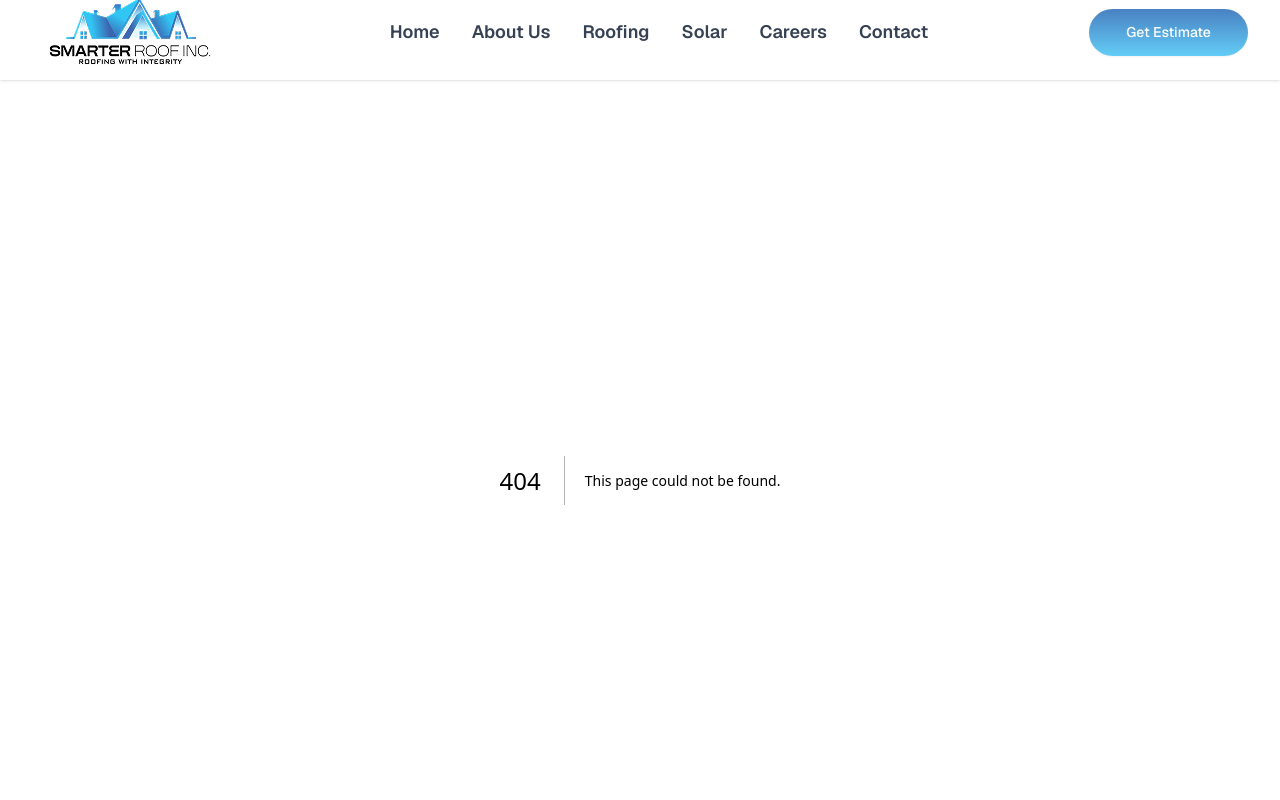
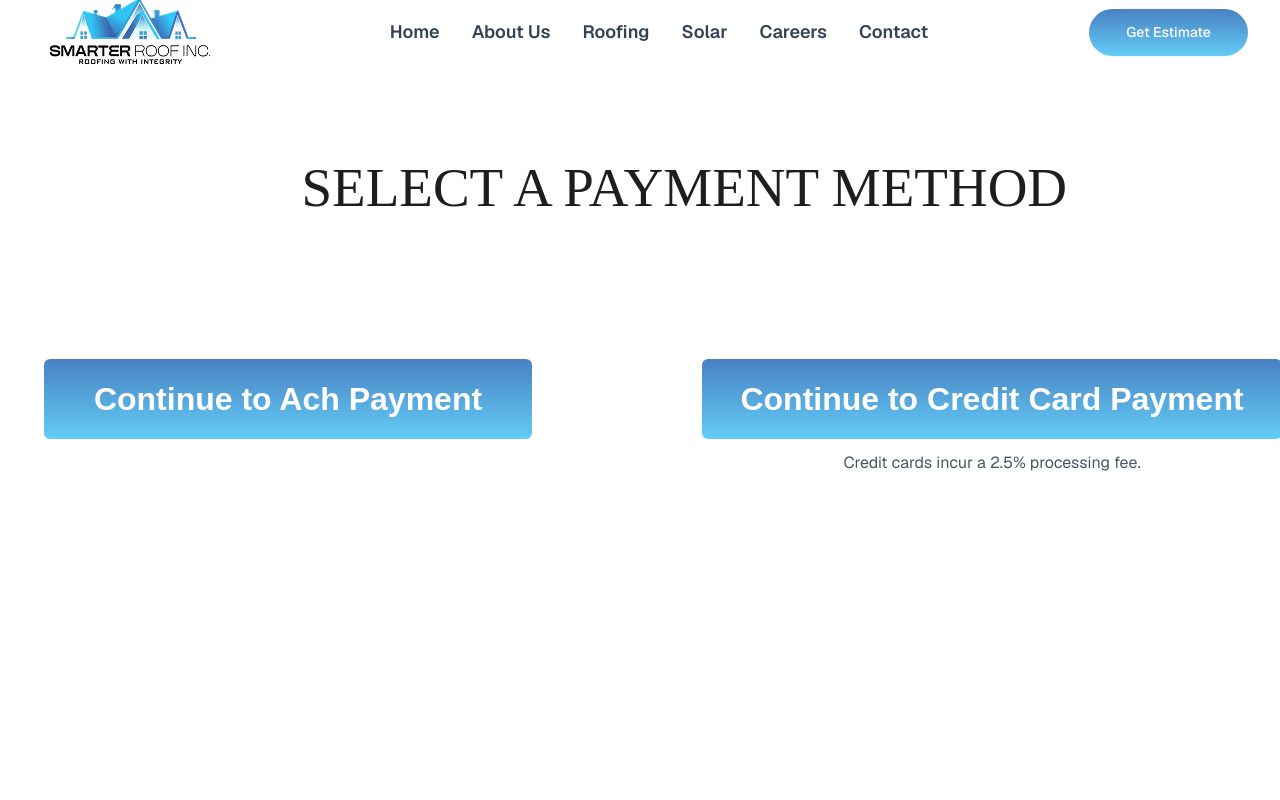
Before and after one commit to Sharjeel-22/roofing-services, a Next.js app: page /payment-selection in a window 1280 px wide. Before the commit this address had no page. Shown: the top 800 px of the page. Built offline with nearby package versions, Linux system fonts and the light colour scheme.

Commit message:
worked on payment selection section

```diff
--- /dev/null
+++ b/app/payment-selection/page.tsx
@@ -0,0 +1,5 @@
+import PaymentSelection from '@/components/PaymentSelection';
+
+export default function PaymentSelectionPage() {
+  return <PaymentSelection />;
+}
--- a/components/Payment/components/payment.tsx
+++ b/components/Payment/components/payment.tsx
@@ -2,8 +2,11 @@
 
 import React, { useState } from 'react';
 import { CheckCircle } from 'lucide-react';
+import { useRouter } from 'next/navigation'; // ✅ For Next.js 13+ App Router
 
 const Payment: React.FC = () => {
+  const router = useRouter();
+
   const [formData, setFormData] = useState({
     fullName: '',
     email: '',
@@ -23,7 +26,9 @@ const Payment: React.FC = () => {
   const handleSubmit = (e: React.FormEvent) => {
     e.preventDefault();
     console.log('Form submitted:', formData);
-    // Handle form submission here
+
+    // ✅ Redirect to payment-selection page
+    router.push('/payment-selection');
   };
 
   return (
@@ -72,7 +77,7 @@ const Payment: React.FC = () => {
         <div className="grid lg:grid-cols-3 gap-8 mt-12 lg:mt-16">
           {/* Form Section */}
           <div className="md:col-span-2">
-            <div className="bg-gray-50 p-6 lg:p-8 rounded-2xl">
+            <form onSubmit={handleSubmit} className="bg-gray-50 p-6 lg:p-8 rounded-2xl">
               <h2 className="text-2xl lg:text-3xl font-bold text-gray-900 mb-6">
                 Payment Details
               </h2>
@@ -132,7 +137,7 @@ const Payment: React.FC = () => {
                       name="paymentAmount"
                       value={formData.paymentAmount}
                       onChange={handleInputChange}
-                      placeholder="Osama"
+                      placeholder="1000"
                       className="w-full px-4 py-3 border border-gray-300 rounded-lg focus:ring-2 focus:ring-blue-500 focus:border-transparent outline-none transition-all"
                     />
                   </div>
@@ -156,7 +161,7 @@ const Payment: React.FC = () => {
                 {/* Submit Button */}
                 <div className="flex justify-end">
                   <button
-                    onClick={handleSubmit}
+                    type="submit"
                     className="w-[235px] h-[40px] text-white font-semibold rounded-[20px] transition-all duration-200 focus:outline-none focus:ring-2 focus:ring-blue-500 focus:ring-offset-2"
                     style={{
                       background: 'linear-gradient(180deg, #4981C2 0%, #63CDF6 100%)',
@@ -171,7 +176,7 @@ const Payment: React.FC = () => {
                   </button>
                 </div>
               </div>
-            </div>
+            </form>
           </div>
 
           {/* Image Section */}
--- /dev/null
+++ b/components/PaymentSelection/components/PaymentSelection.tsx
@@ -0,0 +1,107 @@
+'use client';
+
+import React, { useState } from 'react';
+
+const PaymentSelection: React.FC = () => {
+  const [selectedMethod, setSelectedMethod] = useState<string>('');
+
+  const handlePaymentMethod = (method: string) => {
+    setSelectedMethod(method);
+    console.log(`Selected payment method: ${method}`);
+    // Handle navigation to the selected payment method
+  };
+
+  return (
+    <section className="w-full py-4 sm:py-8 lg:py-20 px-2 sm:px-4 lg:px-8 bg-white min-h-screen">
+      <div className="max-w-6xl mx-auto">
+        {/* Heading */}
+        <div className="text-center mb-8 sm:mb-12 lg:mb-36">
+          <h1
+            className="font-normal mx-auto"
+            style={{
+              width: 'clamp(300px, 90vw, 677px)',
+              height: 'auto',
+              fontFamily: 'Genoa, serif',
+              fontWeight: 400,
+              fontSize: 'clamp(28px, 5vw, 55px)',
+              lineHeight: '100%',
+              letterSpacing: '0%',
+              color: 'rgba(30, 30, 30, 1)',
+              whiteSpace: 'nowrap'
+            }}
+          >
+            SELECT A PAYMENT METHOD
+          </h1>
+        </div>
+
+        {/* Payment Options */}
+        <div className="grid grid-cols-1 lg:grid-cols-2 gap-8 sm:gap-16 lg:gap-64 max-w-7xl mx-auto">
+          {/* ACH Payment Button */}
+          <div className="flex flex-col items-center">
+            <button
+              onClick={() => handlePaymentMethod('ach')}
+              className="transition-all duration-200 hover:shadow-lg hover:scale-105 focus:outline-none focus:ring-4 focus:ring-blue-300"
+              style={{
+                width: 'clamp(280px, 80vw, 488px)',
+                height: 'clamp(60px, 12vw, 80px)',
+                borderRadius: '6px',
+                paddingTop: 'clamp(12px, 2vw, 16px)',
+                paddingRight: 'clamp(20px, 4vw, 36px)',
+                paddingBottom: 'clamp(12px, 2vw, 16px)',
+                paddingLeft: 'clamp(20px, 4vw, 36px)',
+                background: 'linear-gradient(180deg, #4981C2 0%, #63CDF6 100%)',
+                gap: '10px',
+                fontFamily: 'Poppins, sans-serif',
+                fontWeight: 600,
+                fontSize: 'clamp(18px, 3vw, 32px)',
+                lineHeight: '100%',
+                letterSpacing: '0%',
+                color: 'rgba(255, 255, 255, 1)',
+                whiteSpace: 'nowrap',
+                cursor: 'pointer'
+              }}
+            >
+              Continue to Ach Payment
+            </button>
+          </div>
+
+          {/* Credit Card Payment Button */}
+          <div className="flex flex-col items-center">
+            <button
+              onClick={() => handlePaymentMethod('credit-card')}
+              className="transition-all duration-200 hover:shadow-lg hover:scale-105 focus:outline-none focus:ring-4 focus:ring-blue-300 mb-3"
+              style={{
+                width: 'clamp(300px, 85vw, 580px)',
+                height: 'clamp(60px, 12vw, 80px)',
+                borderRadius: '6px',
+                paddingTop: 'clamp(12px, 2vw, 16px)',
+                paddingRight: 'clamp(20px, 4vw, 36px)',
+                paddingBottom: 'clamp(12px, 2vw, 16px)',
+                paddingLeft: 'clamp(20px, 4vw, 36px)',
+                background: 'linear-gradient(180deg, #4981C2 0%, #63CDF6 100%)',
+                gap: '10px',
+                fontFamily: 'Poppins, sans-serif',
+                fontWeight: 600,
+                fontSize: 'clamp(18px, 3vw, 32px)',
+                lineHeight: '100%',
+                letterSpacing: '0%',
+                color: 'rgba(255, 255, 255, 1)',
+                whiteSpace: 'nowrap',
+                cursor: 'pointer'
+              }}
+            >
+              Continue to Credit Card Payment
+            </button>
+
+            {/* Processing Fee Notice */}
+            <p className="text-gray-600 text-xs sm:text-sm lg:text-base text-center max-w-xs px-2">
+              Credit cards incur a 2.5% processing fee.
+            </p>
+          </div>
+        </div>
+      </div>
+    </section>
+  );
+};
+
+export default PaymentSelection;
--- /dev/null
+++ b/components/PaymentSelection/index.tsx
@@ -0,0 +1 @@
+export { default } from './components/PaymentSelection';
```
